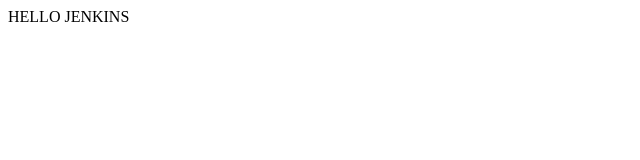
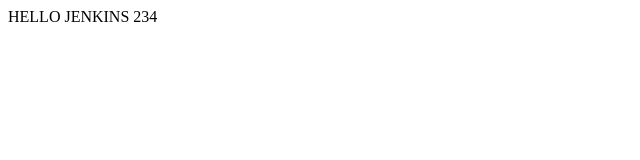
Before and after one commit to Vinh1507/jenkins-github, a plain HTML site: page index.html in a window 1280 px wide. Shown: the full height of the page, 0-640 px from the left. Drawn offline with Linux system fonts and the light colour scheme.

Commit message:
Update index.html

```diff
--- a/index.html
+++ b/index.html
@@ -6,6 +6,6 @@
     <title>Document</title>
 </head>
 <body>
-    <div>HELLO JENKINS</div>
+    <div>HELLO JENKINS 234</div>
 </body>
 </html>
```
